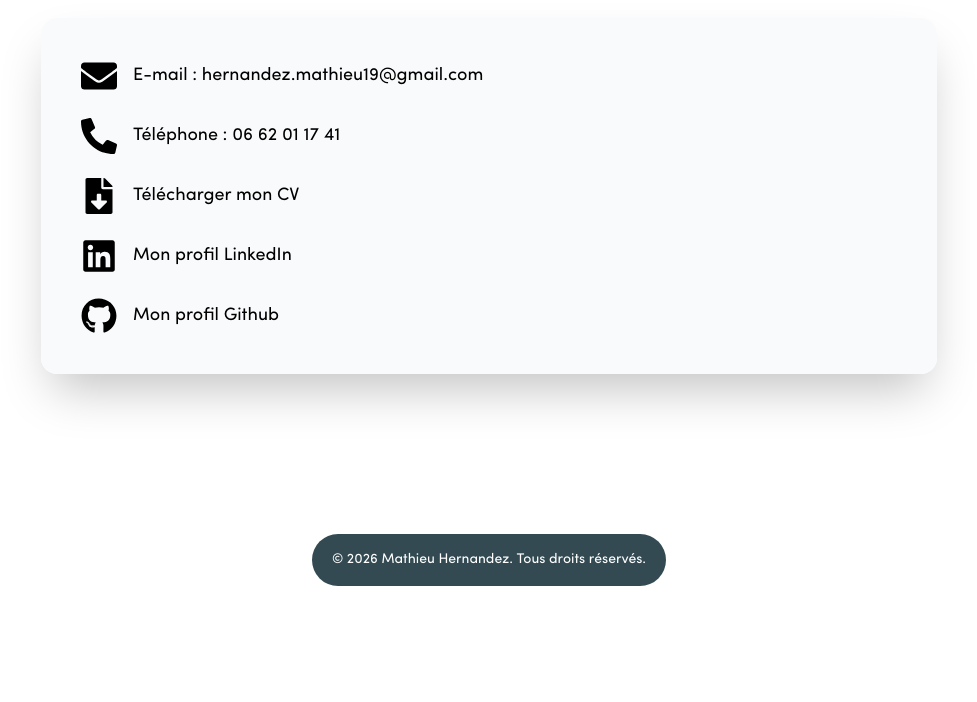
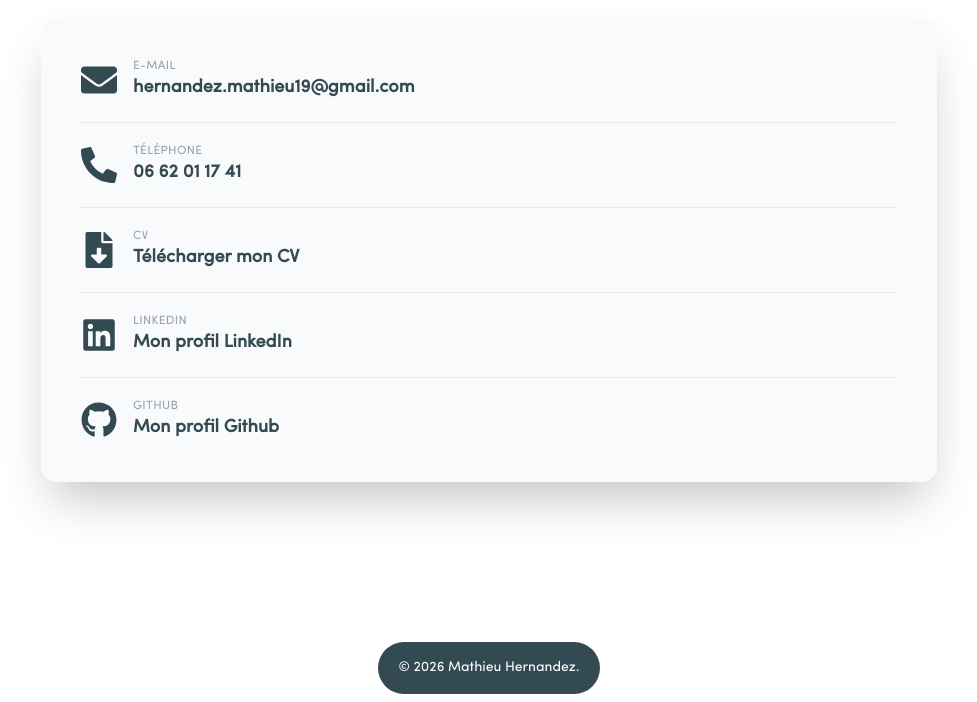
Before and after one commit to thameiu/portfolio, a Next.js app in the folder nextjs-blog/: page / in a window 1280 px wide. Shown: the part 3982-4684 px from the top of the page, without its empty margins (151-1128 px from the left). Before the commit the page ends 4576 px from the top, so only its background shows below. Built offline with nearby package versions, Linux system fonts and the light colour scheme.

Commit message:
feat: better looking contact section

```diff
--- /dev/null
+++ b/nextjs-blog/components/ContactSection.tsx
@@ -0,0 +1,88 @@
+"use client";
+
+import { FaLinkedin, FaPhoneAlt, FaFileDownload, FaEnvelope, FaGithub } from "react-icons/fa";
+
+const ContactSection = () => {
+  const linkClass = "flex items-center gap-3 md:gap-4 text-[var(--color-primary)] no-underline transition-all hover:text-[var(--color-secondary)] w-full group";
+  const iconClass = "text-2xl md:text-4xl flex-shrink-0 transition-transform group-hover:scale-110 text-[var(--color-primary)]";
+
+  return (
+    <div className="w-full max-w-[95vw] md:max-w-4xl mx-auto rounded-2xl text-left bg-gray-50/95 shadow-2xl p-5 md:p-10 flex flex-col items-start gap-4 md:gap-5">
+
+      <a href="mailto:hernandez.mathieu19@gmail.com" className={linkClass}>
+        <FaEnvelope className={iconClass} />
+        <div className="flex flex-col min-w-0">
+          <span className="text-xs text-gray-400 font-medium uppercase tracking-wide">E-mail</span>
+          <span className="text-sm md:text-lg font-semibold text-[var(--color-primary)] truncate group-hover:text-[var(--color-secondary)] transition-colors">
+            hernandez.mathieu19@gmail.com
+          </span>
+        </div>
+      </a>
+
+      <div className="w-full h-px bg-gray-200" />
+
+      <a href="tel:+33662011741" className={linkClass}>
+        <FaPhoneAlt className={iconClass} />
+        <div className="flex flex-col min-w-0">
+          <span className="text-xs text-gray-400 font-medium uppercase tracking-wide">Téléphone</span>
+          <span className="text-sm md:text-lg font-semibold text-[var(--color-primary)] group-hover:text-[var(--color-secondary)] transition-colors">
+            06 62 01 17 41
+          </span>
+        </div>
+      </a>
+
+      <div className="w-full h-px bg-gray-200" />
+
+      <a
+        href="/CV_HERNANDEZ_MATHIEU_2025.pdf"
+        download
+        className={linkClass}
+      >
+        <FaFileDownload className={iconClass} />
+        <div className="flex flex-col min-w-0">
+          <span className="text-xs text-gray-400 font-medium uppercase tracking-wide">CV</span>
+          <span className="text-sm md:text-lg font-semibold text-[var(--color-primary)] group-hover:text-[var(--color-secondary)] transition-colors">
+            Télécharger mon CV
+          </span>
+        </div>
+      </a>
+
+      <div className="w-full h-px bg-gray-200" />
+
+      <a
+        href="https://www.linkedin.com/in/mathieu-hernandez-306914264/"
+        target="_blank"
+        rel="noopener noreferrer"
+        className={linkClass}
+      >
+        <FaLinkedin className={iconClass} />
+        <div className="flex flex-col min-w-0">
+          <span className="text-xs text-gray-400 font-medium uppercase tracking-wide">LinkedIn</span>
+          <span className="text-sm md:text-lg font-semibold text-[var(--color-primary)] group-hover:text-[var(--color-secondary)] transition-colors">
+            Mon profil LinkedIn
+          </span>
+        </div>
+      </a>
+
+      <div className="w-full h-px bg-gray-200" />
+
+      <a
+        href="https://github.com/thameiu"
+        target="_blank"
+        rel="noopener noreferrer"
+        className={linkClass}
+      >
+        <FaGithub className={iconClass} />
+        <div className="flex flex-col min-w-0">
+          <span className="text-xs text-gray-400 font-medium uppercase tracking-wide">GitHub</span>
+          <span className="text-sm md:text-lg font-semibold text-[var(--color-primary)] group-hover:text-[var(--color-secondary)] transition-colors">
+            Mon profil Github
+          </span>
+        </div>
+      </a>
+
+    </div>
+  );
+};
+
+export default ContactSection;
--- a/nextjs-blog/pages/index.tsx
+++ b/nextjs-blog/pages/index.tsx
@@ -15,6 +15,7 @@ import Image from 'next/image';
 import "animate.css";
 import Loader from "../components/Loader";
 import ExperienceSection from "../components/ExperienceSection";
+import ContactSection from "../components/ContactSection";
 
 export default function Home() {
   const [activeTab, setActiveTab] = useState<string>("experience");
@@ -122,53 +123,12 @@ export default function Home() {
         <h2 className="uppercase text-4xl sm:text-5xl md:text-6xl lg:text-7xl mb-6 md:mb-10 text-center text-white font-['archivo-black'] tracking-tight">
           Contact
         </h2>
-        <div className="w-full max-w-[95vw] md:max-w-4xl mx-auto rounded-2xl text-left bg-gray-50/95 shadow-2xl p-5 md:p-10 flex flex-col items-start gap-5 md:gap-6">
-          <a
-            href="mailto:hernandez.mathieu19@gmail.com"
-            className="flex items-center gap-3 md:gap-4 text-[var(--color-primary)] no-underline transition-colors hover:text-[var(--color-accent)] w-full group"
-          >
-            <FaEnvelope className="text-2xl md:text-4xl flex-shrink-0 transition-transform group-hover:scale-110" />
-            <span className="text-sm md:text-lg break-all leading-tight">E-mail : hernandez.mathieu19@gmail.com</span>
-          </a>
-          <a
-            href="tel:+33662011741"
-            className="flex items-center gap-3 md:gap-4 text-[var(--color-primary)] no-underline transition-colors hover:text-[var(--color-accent)] w-full group"
-          >
-            <FaPhoneAlt className="text-2xl md:text-4xl flex-shrink-0 transition-transform group-hover:scale-110" />
-            <span className="text-sm md:text-lg leading-tight">Téléphone : 06 62 01 17 41</span>
-          </a>
-          <a
-            href="/CV_HERNANDEZ_MATHIEU_2025.pdf"
-            download
-            className="flex items-center gap-3 md:gap-4 text-[var(--color-primary)] no-underline transition-colors hover:text-[var(--color-accent)] w-full group"
-          >
-            <FaFileDownload className="text-2xl md:text-4xl flex-shrink-0 transition-transform group-hover:scale-110" />
-            <span className="text-sm md:text-lg leading-tight">Télécharger mon CV</span>
-          </a>
-          <a
-            href="https://www.linkedin.com/in/mathieu-hernandez-306914264/"
-            target="_blank"
-            rel="noopener noreferrer"
-            className="flex items-center gap-3 md:gap-4 text-[var(--color-primary)] no-underline transition-colors hover:text-[var(--color-accent)] w-full group"
-          >
-            <FaLinkedin className="text-2xl md:text-4xl flex-shrink-0 transition-transform group-hover:scale-110" />
-            <span className="text-sm md:text-lg leading-tight">Mon profil LinkedIn</span>
-          </a>
-          <a
-            href="https://github.com/thameiu"
-            target="_blank"
-            rel="noopener noreferrer"
-            className="flex items-center gap-3 md:gap-4 text-[var(--color-primary)] no-underline transition-colors hover:text-[var(--color-accent)] w-full group"
-          >
-            <FaGithub className="text-2xl md:text-4xl flex-shrink-0 transition-transform group-hover:scale-110" />
-            <span className="text-sm md:text-lg leading-tight">Mon profil Github</span>
-          </a>
-        </div>
+        <ContactSection />
       </Section>
 
       {/* Footer */}
       <footer className="bg-[var(--color-primary)] text-white text-center text-xs md:text-sm px-3 md:px-5 py-4 rounded-[50px]">
-        <p>&copy; {new Date().getFullYear()} Mathieu Hernandez. Tous droits réservés.</p>
+        <p>&copy; {new Date().getFullYear()} Mathieu Hernandez.</p>
       </footer>
     </div>
   );
--- a/nextjs-blog/styles/global.css
+++ b/nextjs-blog/styles/global.css
@@ -53,6 +53,10 @@ h2 {
 a {
   color: inherit;
   text-decoration: none;
+}
+
+a:visited {
+  color: inherit;
 }
 
 * {
```
